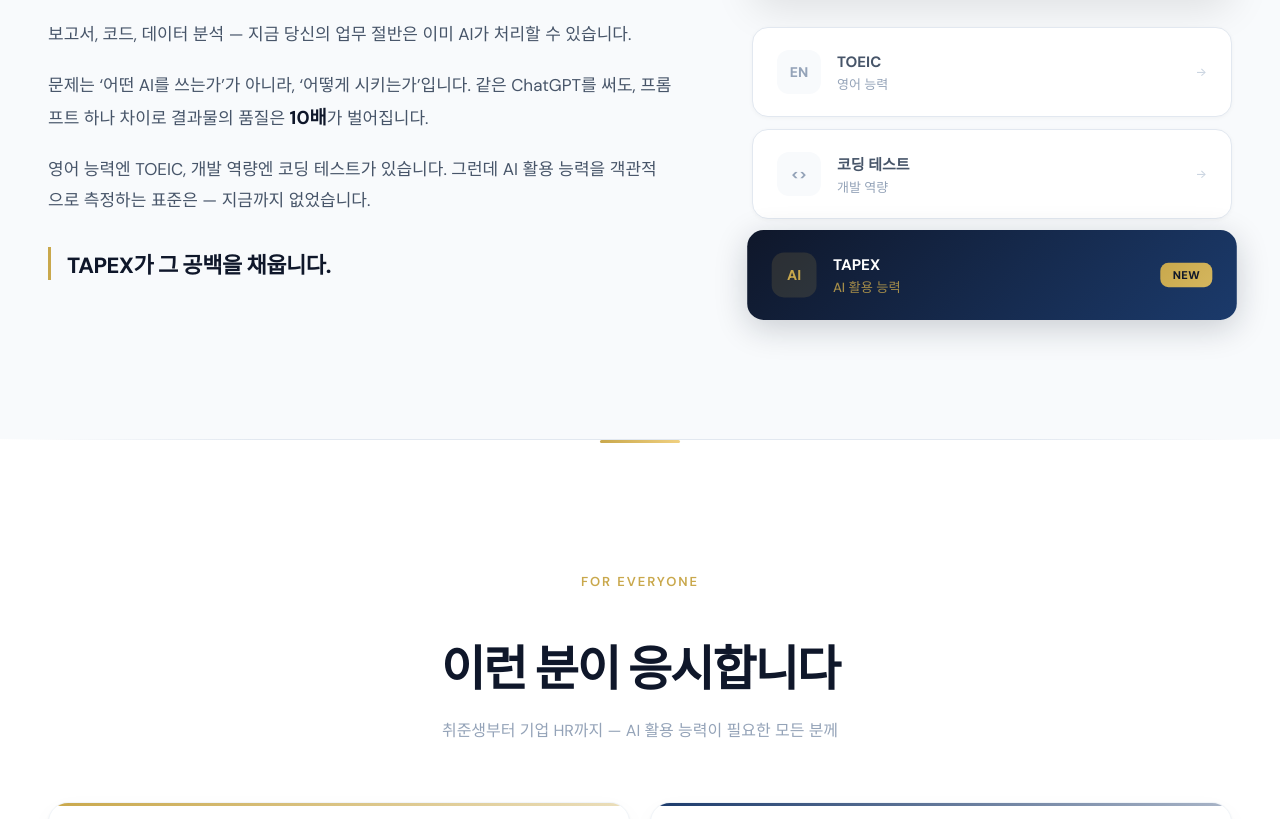
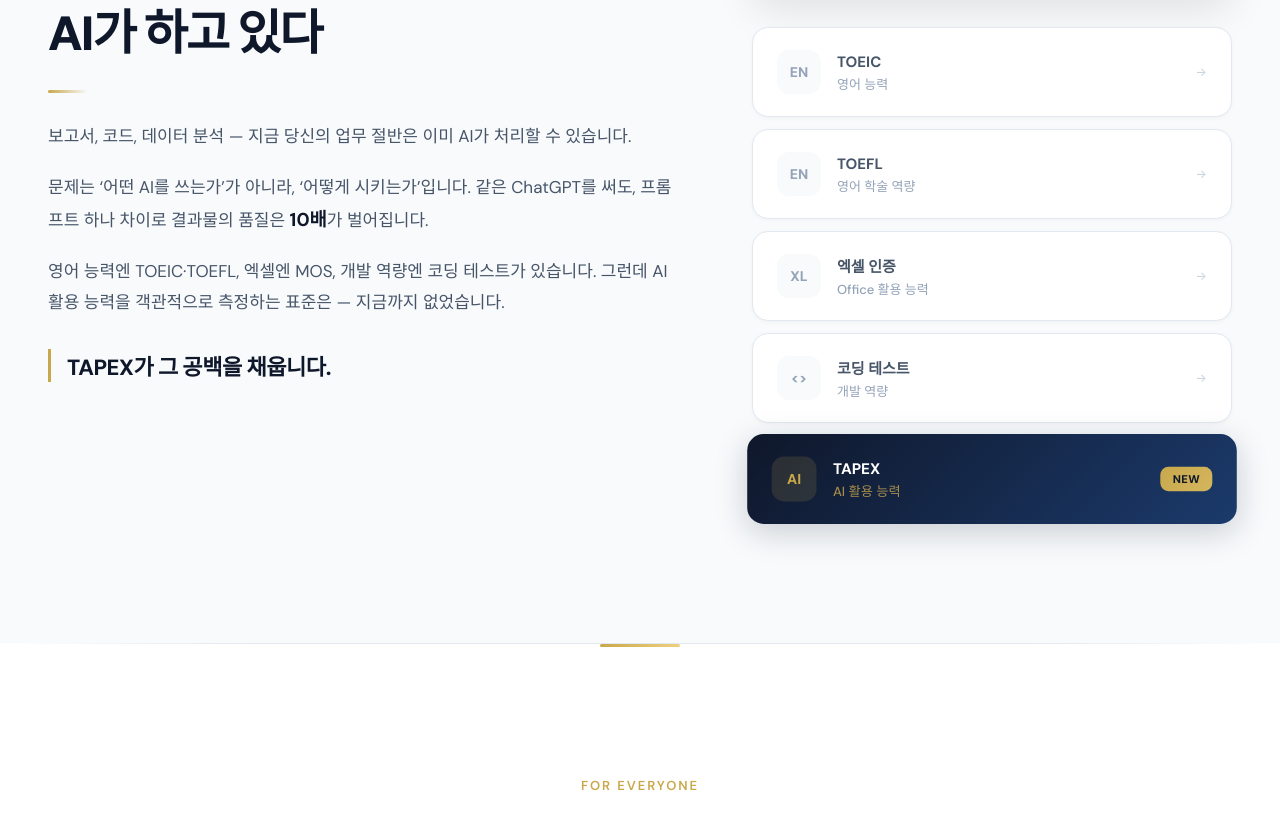
Before and after one commit to seojoonkim/tapex, a Next.js app: page / in a window 1280 px wide. Shown: the part 1967-2786 px from the top of the page. Built offline with nearby package versions, Linux system fonts and the light colour scheme.

Commit message:
feat: add TOEFL and Excel certification to comparison list

```diff
--- a/src/app/page.tsx
+++ b/src/app/page.tsx
@@ -477,6 +477,8 @@
 
   const comparisons = [
     { label: 'TOEIC', desc: '영어 능력', icon: 'EN', active: false },
+    { label: 'TOEFL', desc: '영어 학술 역량', icon: 'EN', active: false },
+    { label: '엑셀 인증', desc: 'Office 활용 능력', icon: 'XL', active: false },
     { label: '코딩 테스트', desc: '개발 역량', icon: '<>', active: false },
     { label: 'TAPEX', desc: 'AI 활용 능력', icon: 'AI', active: true },
   ];
@@ -519,7 +521,7 @@
             같은 ChatGPT를 써도, 프롬프트 하나 차이로 결과물의 품질은 <strong style={{ color: '#0F172A', fontSize: '110%' }}>10배</strong>가 벌어집니다.
           </p>
           <p style={{ fontSize: isMobile ? 15 : 17, color: '#475569', lineHeight: 1.8, marginBottom: 32 }}>
-            영어 능력엔 TOEIC, 개발 역량엔 코딩 테스트가 있습니다.
+            영어 능력엔 TOEIC·TOEFL, 엑셀엔 MOS, 개발 역량엔 코딩 테스트가 있습니다.
             그런데 AI 활용 능력을 객관적으로 측정하는 표준은 — 지금까지 없었습니다.
           </p>
           <p style={{
```
